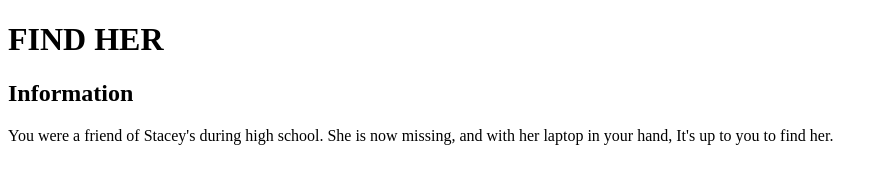
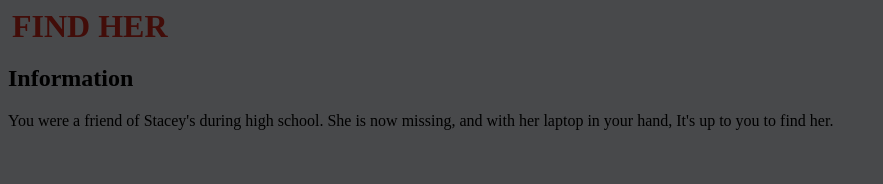
Before and after one commit to Orangejuiceonntop/FindingHerOS, a plain HTML site: page index.html in a window 1280 px wide. Shown: the whole page, without its empty margins (0-883 px from the left). Drawn offline with Linux system fonts and the light colour scheme.

Commit message:
Adding fonts and colors to home

```diff
--- a/index.html
+++ b/index.html
@@ -1,12 +1,14 @@
 <!DOCTYPE html>
 <html>
 
-  <body>
-    <h1> FIND HER</h1>
-    <h2> Information</h2>
-    <p>You were a friend of Stacey's during high school.
+  <body style="background-color: #48494B; font-family: Didot, serif;">
+    <div>
+      <h1 style="margin:4px; color: #420D09"> <strong> FIND HER</strong></h1>
+      <h2> Information</h2>
+      <p>You were a friend of Stacey's during high school.
         She is now missing, and with her laptop in your hand, It's up to you to find her.
-    </p>
+      </p>
+    </div>
   </body>
 
 </html>
```
